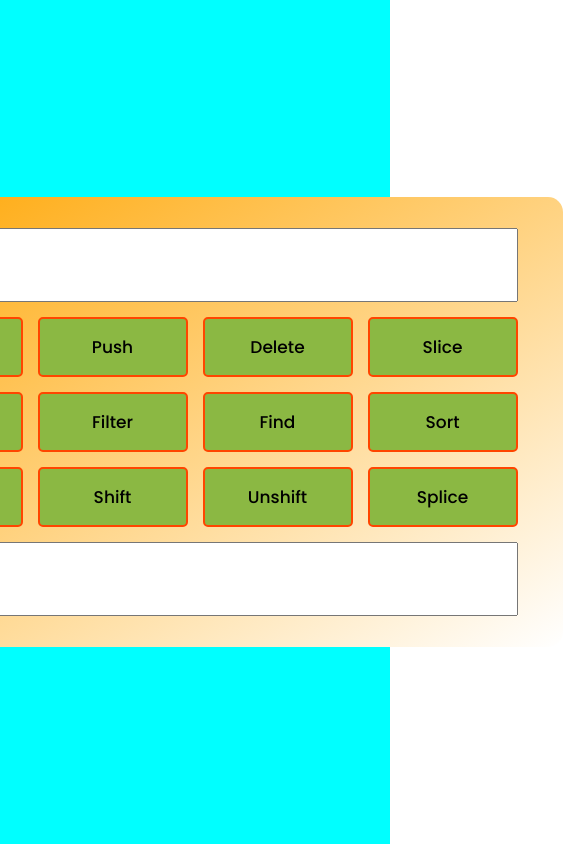
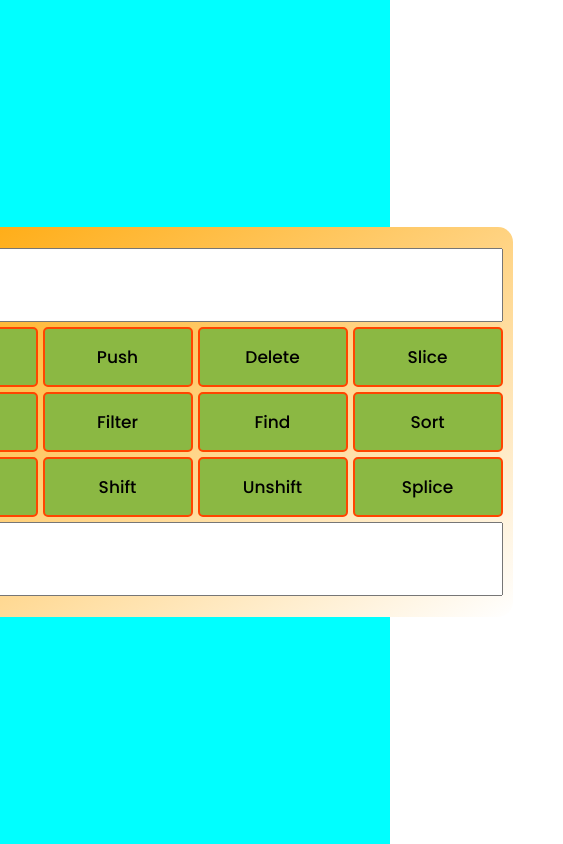
Before and after one commit to SVishal111/ArrayMethods, a plain HTML site: page index.html in a window 390 px wide. Shown: the whole page, 563 px wide, since content can reach past the window. Drawn offline with Linux system fonts and the light colour scheme.

Commit message:
style.css

```diff
--- a/style.css
+++ b/style.css
@@ -60,3 +60,26 @@ input[type=button]:hover {
     border: 2px solid rgb(139, 184, 67);
     background-color: rgb(255, 123, 0);
 }
+
+
+
+/* responsive part css */
+
+
+
+@media(max-width:740px) {
+    .arrayContainer {
+        padding: 10px 5px;
+    }
+}
+
+@media(max-width:690px) {
+    table {
+        border-spacing: 5px 5px;
+    }
+
+    .arrayContainer {
+        padding: 5px 5px;
+        height: 390px;
+    }
+}
```
